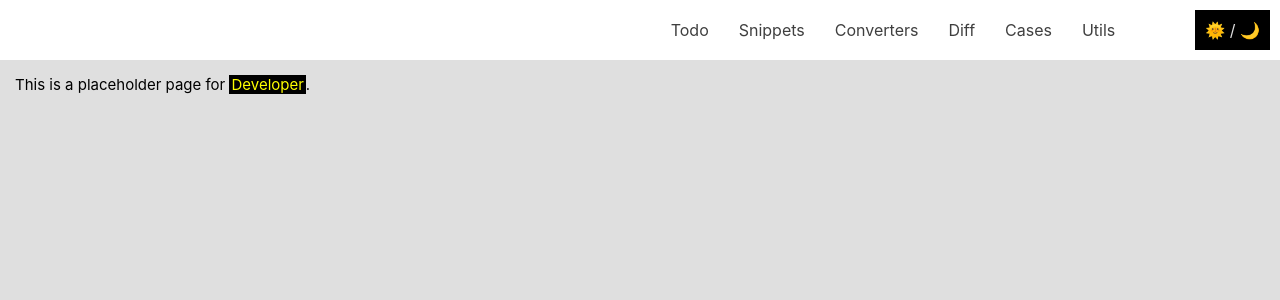
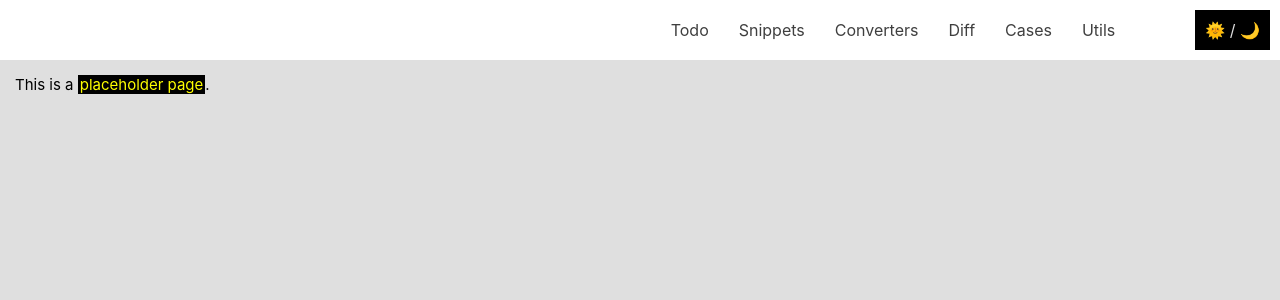
Before and after one commit to ravenscar/pauls-tools, a React (Create React App) app: page /developer in a window 1280 px wide. Shown: the top 300 px of the page. Built offline with nearby package versions, Linux system fonts and the light colour scheme.

Commit message:
fix placeholder page

```diff
--- a/src/pages/page-placeholder.tsx
+++ b/src/pages/page-placeholder.tsx
@@ -15,10 +15,10 @@ const Highlight = styled.span`
 	padding-right: 2px;
 `;
 
-const Placeholder = ({role}: {role: string}) => (
+const Placeholder = () => (
 	<PageContent>
 		<p>
-			This is a placeholder page for <Highlight>{role}</Highlight>.
+			This is a <Highlight>placeholder page</Highlight>.
 		</p>
 	</PageContent>
 );
```
